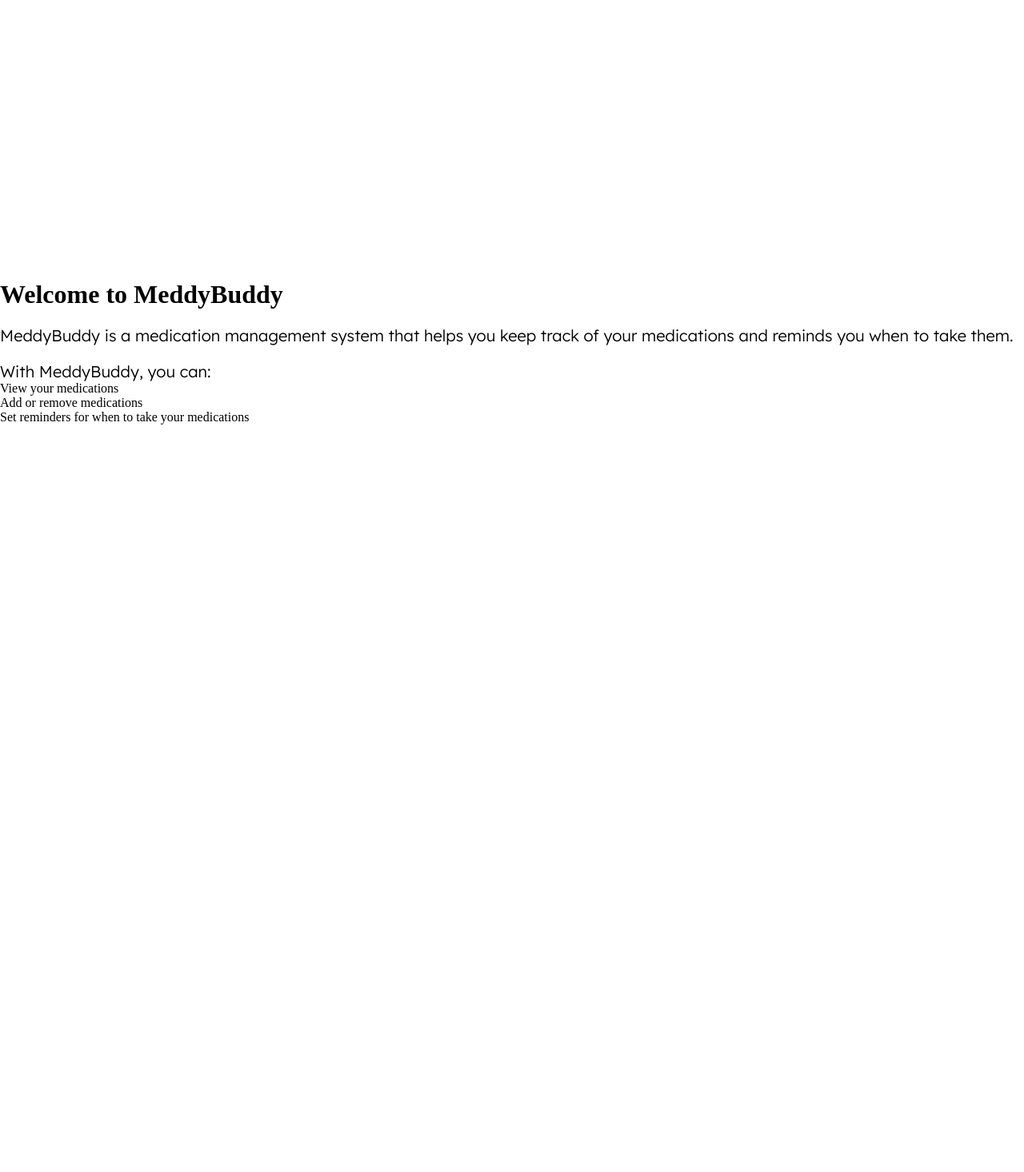
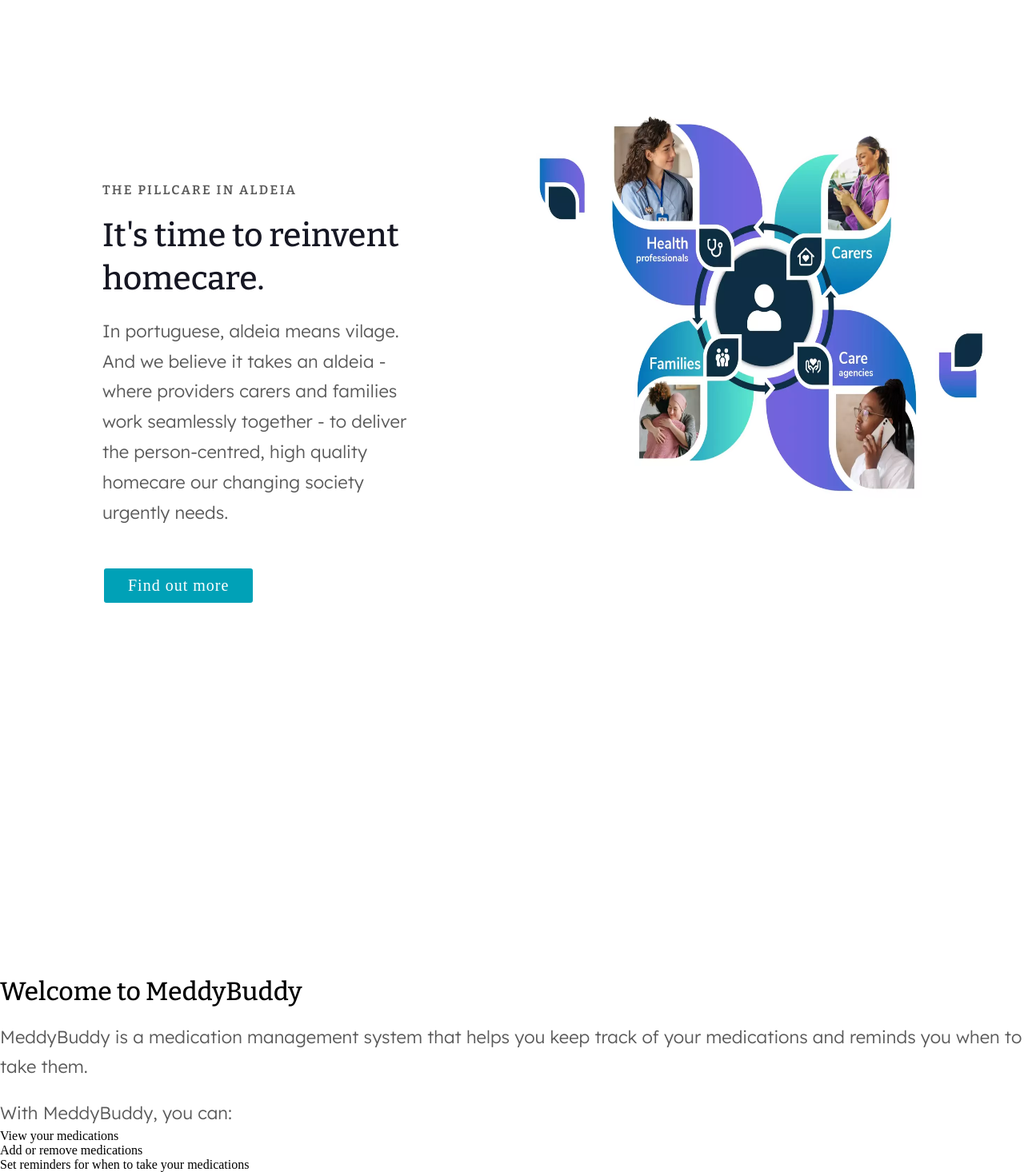
Before and after one commit to xSimmba/MeddyBuddy, a Django app: page /account/logout/ in a window 1280 px wide. Shown: the part 489-1955 px from the top of the page at 80% size. Before the commit the page ends 1020 px from the top, so only its background shows below. Run offline with Django 5.2, Linux system fonts and the light colour scheme.

Commit message:
update: landing page

```diff
--- a/static/css/landing-page/style.css
+++ b/static/css/landing-page/style.css
@@ -8,13 +8,35 @@
     box-sizing: border-box;
 }
 
+h1, h2 {
+    font-family: Bitter, serif;
+    font-style: normal;
+    font-weight: 500;
+    text-decoration: none;
+}
+
+p{
+    color: #595959;
+    font-family: Lexend, sans-serif;
+    font-size: clamp(18px, 1.8vw, 22px);
+    font-style: normal;
+    font-weight: 300;
+    min-height: 0.00001vw;
+    margin: 20px 0 0;
+    line-height: 1.72;
+}
+
 .navbar{
     display: grid;
     grid-template-columns: 1fr 1fr;
     justify-content: space-between;
     align-items: center;
-    background-color: #D9D9D9;
+    background-color: #ffff;
     border-radius: 10px;
+    position: sticky;
+    top: 0;
+    z-index: 1000;
+    box-shadow: 0 2px 4px rgba(0, 0, 0, 0.1);
 
 }
 .navbar ul{
@@ -60,17 +82,7 @@
     font-size: clamp(36px, 3.6vw, 61px);;
 }
 
-p{
-    color: #595959, #555;
-    font-family: Lexend, sans-serif;
-    font-size: clamp(16px, 1.6vw, 20px);
-    font-style: normal;
-    font-weight: 300;
-    min-height: 0.00001vw;
-    margin: 20px 0 0;
-}
-
-.hero-p {
+.title-p {
     font-family: Bitter, serif;
     font-size: 16px;
     font-weight: 600;
@@ -101,3 +113,54 @@
 .home{
     margin-top: 60vh;
 }
+
+#content{
+    margin: 30vh 0;
+    display: flex;
+    justify-content: space-between;
+}
+
+#content-text{
+    width: 40vw;
+    margin: 10vh 10vw;
+}
+
+#content-text h2{
+    font-size: clamp(24px, 3.2vw, 48px);
+    color: #161723;
+    line-height: 1.32;
+}
+
+#content-text a{
+    text-decoration: none;
+    cursor: pointer;
+    color: #ffffff;
+    background: #00A1B7;
+    padding: 10px 30px;
+    font-size: 20px;
+    font-weight: 400;
+    letter-spacing: 1;
+    border: 2px solid;
+    border-radius: 5px;
+    position: absolute;
+    margin: 6vh 0;
+}
+
+#content-text a:hover{
+    text-decoration: none;
+    cursor: pointer;
+    color: #00A1B7;
+    background: #ffffff;
+    padding: 10px 30px;
+    font-size: 20px;
+    font-weight: 400;
+    letter-spacing: 1;
+    border: 2px solid;
+    border-radius: 5px;
+}
+
+#content-img-1{
+    width: 50vw;
+    height: 60vh;
+
+}
--- a/templates/landing-page.html
+++ b/templates/landing-page.html
@@ -10,14 +10,25 @@
         <li><a class="register" href="{% url "users:register"%}">Register</a></li>
     </ul>
 </div>
-<section>
+<section id="hero">
     <img class="hero-bg"src="{% static "media/landing-page/altos-baixos.svg"%}">
     <img class="idosos"src="{% static "media/landing-page/velhos-foto.svg" %}">
     <img class="mockup" src="{% static "media/landing-page/mockup-phone.svg"%}">
     <div class="hero">
-        <p class="hero-p">MEDDYBUDDY PILL MANAGEMENT SOFTWARE</p>
+        <p class="title-p">MEDDYBUDDY PILL MANAGEMENT SOFTWARE</p>
         <h1>The pillcare.<br>Everything conected.</h1>
         <p>Forward-thinking software for tomorrow's <br> elderly people.</p>
+    </div>
+</section>
+<section id="content">
+    <div id="content-text">
+        <p class="title-p">THE PILLCARE IN ALDEIA</p>
+        <h2> It's time to reinvent <br> homecare.</h2>
+        <p>In portuguese, aldeia means vilage. And we believe it takes an aldeia - where providers carers and families work seamlessly together - to deliver the person-centred, high quality homecare our changing society urgently needs.</p>
+        <a href={% url "users:register" %}>Find out more</a>
+    </div>
+    <div id="content-img">
+        <img id="content-img-1" src={% static "media/landing-page/content-img-1.png" %}>
     </div>
 </section>
 <div class="home">
```
Also changed, not shown: static/media/landing-page/altos-baixos.svg, static/media/landing-page/content-img-1.png (added), static/media/landing-page/logo.png.
